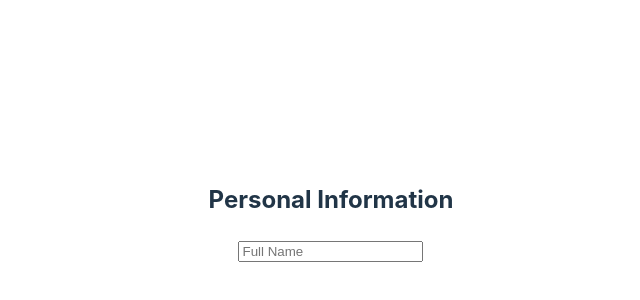
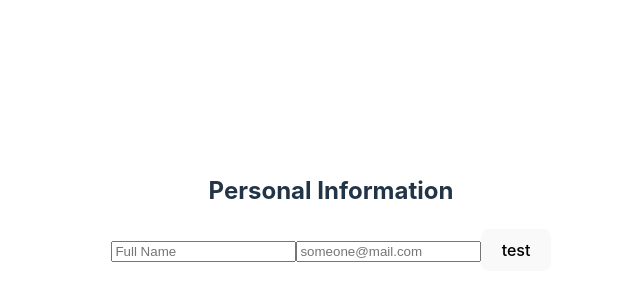
Before and after one commit to ExtF8/projectResumeApp, a React (Vite) app: page / in a window 1280 px wide. Shown: the part 188-488 px from the top of the page, without its empty margins (309-949 px from the left). Built offline with nearby package versions, Linux system fonts and the light colour scheme.

Commit message:
Refactored setPersonalInfo to use update methods

```diff
--- a/src/components/PersonalInfoComponent.jsx
+++ b/src/components/PersonalInfoComponent.jsx
@@ -5,22 +5,57 @@ const PersonalInfoComponent = () => {
     const [personalInfo, setPersonalInfo] = useState(new PersonalInfo());
 
     const handleChange = event => {
-        setPersonalInfo(perv => ({
-            ...perv,
-            [event.target.name]: event.target.value,
-        }));
+        const { name, value } = event.target;
+
+        setPersonalInfo(previous => {
+            // Create a copy of the previous class instance
+            const updatedInfo = new PersonalInfo();
+            // Copy all previous properties
+            Object.assign(updatedInfo, previous);
+            // Update the specific field dynamically
+            const methodName = `update${name.charAt(0).toUpperCase() + name.slice(1)}`;
+            if (typeof updatedInfo[methodName] === 'function') {
+                const success = updatedInfo[methodName](value);
+                if (success === false) {
+                    return previous;
+                }
+            } else {
+                updatedInfo[name] = value;
+            }
+
+            return updatedInfo;
+        });
+        console.log(event.target.value);
     };
+
+    function test() {
+        const testName = personalInfo.getFullName();
+        const testEmail = personalInfo.getEmail();
+
+        console.log('getName: ', testName);
+        console.log('getEmail: ', testEmail);
+    }
 
     return (
         <>
             <h2>Personal Information</h2>
             <input
+                id='fullName'
                 type='text'
-                name='name'
+                name='fullName'
                 value={personalInfo.fullName}
                 onChange={handleChange}
                 placeholder='Full Name'
             />
+            <input
+                id='email'
+                type='email'
+                name='email'
+                value={personalInfo.email}
+                onChange={handleChange}
+                placeholder='someone@mail.com'
+            />
+            <button onClick={test}>test</button>
         </>
     );
 };
```
